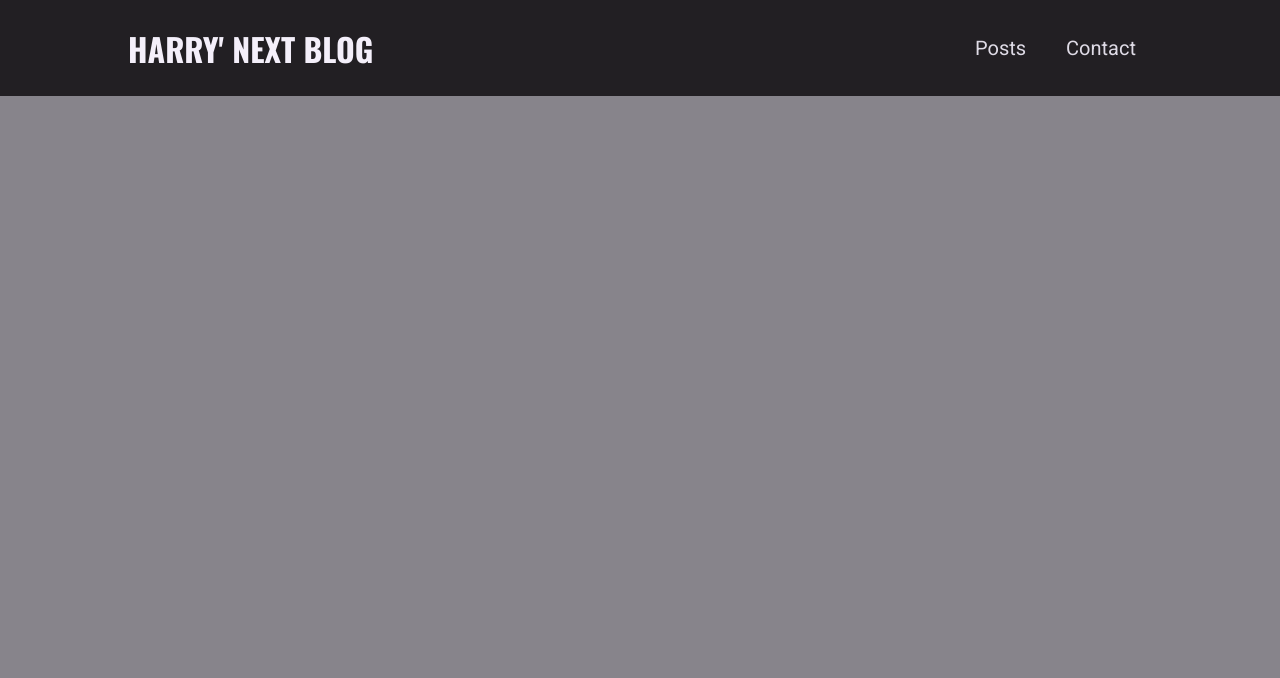
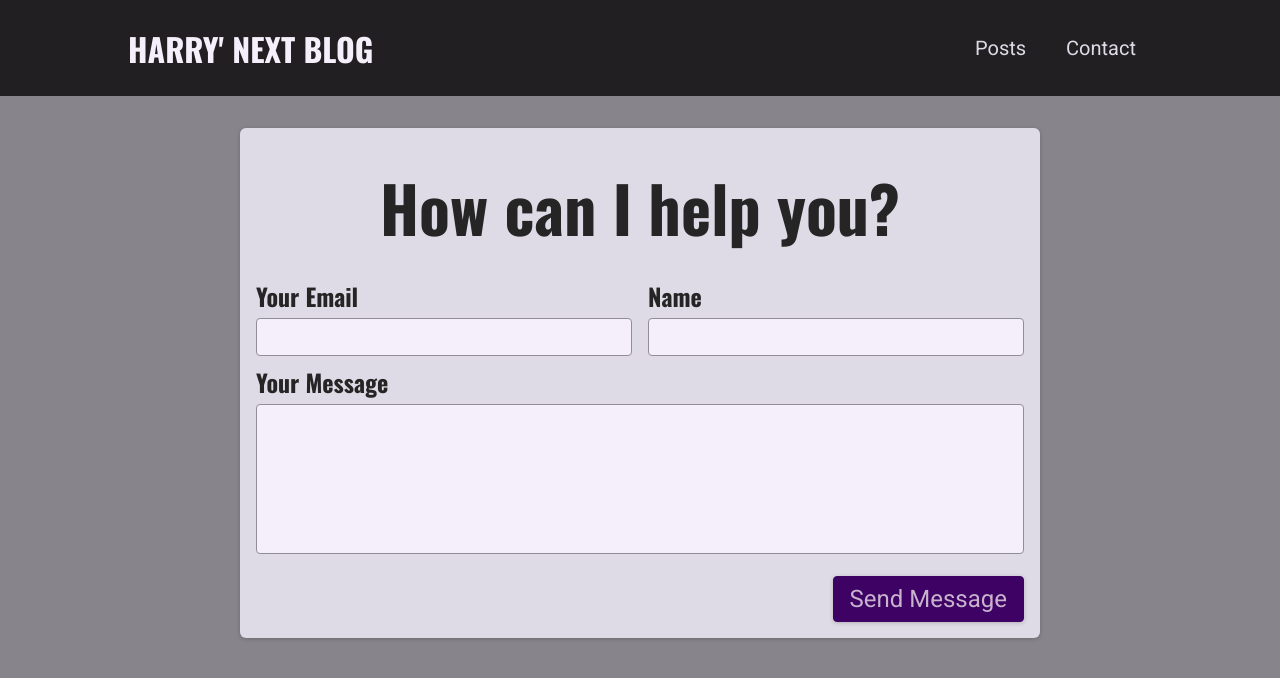
Before and after one commit to HarrySidhu1815/NextJs-Blog-Project, a Next.js app: page /contact in a window 1280 px wide. Shown: the top 678 px of the page. Built offline with nearby package versions, Linux system fonts and the light colour scheme.

Commit message:
contact form and code snippet added

```diff
--- /dev/null
+++ b/components/contact/contact-form.js
@@ -0,0 +1,66 @@
+import React, { useState } from "react";
+import classes from "./contact-form.module.css";
+
+export default function ContactForm() {
+  const [enteredEmail, setEnterdEmail] = useState("");
+  const [enteredName, setEnterdName] = useState("");
+  const [enteredMessage, setEnterdMessage] = useState("");
+
+  function handleSubmitForm(e){
+    e.preventDefault()
+
+    fetch('/api/contact', {
+      method: 'POST',
+      body: JSON.stringify({
+        email: enteredEmail,
+        name: enteredName,
+        message: enteredMessage
+      }),
+      headers: {
+        'Content-Type': 'application/json'
+      }
+    })
+  }
+
+  return (
+    <section className={classes.contact}>
+      <h1>How can I help you?</h1>
+      <form className={classes.form} onSubmit={handleSubmitForm}>
+        <div className={classes.controls}>
+          <div className={classes.control}>
+            <label htmlFor="email">Your Email</label>
+            <input
+              id="email"
+              type="email"
+              required
+              value={enteredEmail}
+              onChange={(e) => setEnterdEmail(e.target.value)}
+            />
+          </div>
+          <div className={classes.control}>
+            <label htmlFor="name">Name</label>
+            <input
+              id="name"
+              type="text"
+              required
+              value={enteredName}
+              onChange={(e) => setEnterdName(e.target.value)}
+            />
+          </div>
+        </div>
+        <div className={classes.control}>
+          <label htmlFor="message">Your Message</label>
+          <textarea
+            id="message"
+            rows="5"
+            value={enteredMessage}
+            onChange={(e) => setEnterdMessage(e.target.value)}
+          ></textarea>
+        </div>
+        <div className={classes.actions}>
+          <button>Send Message</button>
+        </div>
+      </form>
+    </section>
+  );
+}
--- /dev/null
+++ b/components/contact/contact-form.module.css
@@ -0,0 +1,73 @@
+.contact {
+    margin: var(--size-8) auto;
+    border-radius: 6px;
+    background-color: var(--color-grey-100);
+    width: 90%;
+    max-width: 50rem;
+    padding: var(--size-4);
+    box-shadow: 0 1px 4px rgba(0, 0, 0, 0.2);
+    font-size: var(--size-6);
+  }
+
+  .contact h1 {
+    font-size: var(--size-8);
+    margin: var(--size-4) 0;
+    text-align: left;
+  }
+
+  .form label {
+    display: block;
+    font-family: 'Oswald', sans-serif;
+    font-weight: bold;
+    margin: var(--size-2) 0 var(--size-1) 0;
+  }
+
+  .form input,
+  .form textarea {
+    font: inherit;
+    padding: var(--size-1);
+    border-radius: 4px;
+    width: 100%;
+    border: 1px solid var(--color-grey-400);
+    background-color: var(--color-grey-50);
+    resize: none;
+  }
+
+  .controls {
+    display: flex;
+    column-gap: 1rem;
+    flex-wrap: wrap;
+  }
+
+  .control {
+    flex: 1;
+    min-width: 10rem;
+  }
+
+  .actions {
+    margin-top: var(--size-4);
+    text-align: right;
+  }
+
+  .form button {
+    font: inherit;
+    cursor: pointer;
+    background-color: var(--color-primary-700);
+    border: 1px solid var(--color-primary-700);
+    padding: var(--size-2) var(--size-4);
+    border-radius: 4px;
+    color: var(--color-primary-50);
+    box-shadow: 0 1px 4px rgba(0, 0, 0, 0.2);
+  }
+
+  .form button:hover {
+    background-color: var(--color-primary-500);
+    border-color: var(--color-primary-500);
+  }
+
+  @media (min-width: 768px) {
+    .contact h1 {
+      font-size: var(--size-16);
+      text-align: center;
+    }
+  }
--- a/components/posts/post-item.js
+++ b/components/posts/post-item.js
@@ -19,7 +19,7 @@
     <li className={classes.post}>
       <Link href={linkPath}>
         <div className={classes.image}>
-            <Image src={`/images/posts/${post.slug}/${image.url}`} alt={title} width={300} height={200} layout='responsive'/>
+            <Image src={imagePath} alt={title} width={300} height={200} layout='responsive'/>
         </div>
         <div className={classes.content}>
             <h3>{title}</h3>
--- /dev/null
+++ b/pages/api/contact.js
@@ -0,0 +1,28 @@
+export default function handler(req, res) {
+
+  if (req.method === "POST") {
+    const { email, name, message } = req.body;
+
+    if (
+      !email ||
+      !email.includes("@") ||
+      !name ||
+      name.trim() === "" ||
+      !message ||
+      message.trim() === ""
+    ) {
+      res.status(422).json({ message: "Invalid Data" });
+      return;
+    }
+
+    const newMessage = {
+        email,
+        name,
+        message
+    }
+
+    console.log(newMessage)
+
+    res.status(201).json({message: 'Successfully stored the message', messageContent: newMessage})
+  }
+}
--- a/pages/contact.js
+++ b/pages/contact.js
@@ -1,9 +1,8 @@
 import React from 'react'
+import ContactForm from '../components/contact/contact-form'
 
 export default function ContactPage() {
   return (
-    <div>
-
-    </div>
+    <ContactForm />
   )
 }
```
Also changed, not shown: components/posts/post-detail/post-content.js (+11 -1 lines), posts/mastering-javascript.md (added, +23 -0 lines), public/images/posts/mastering-javascript/mastering-js-thumb.png (added).
